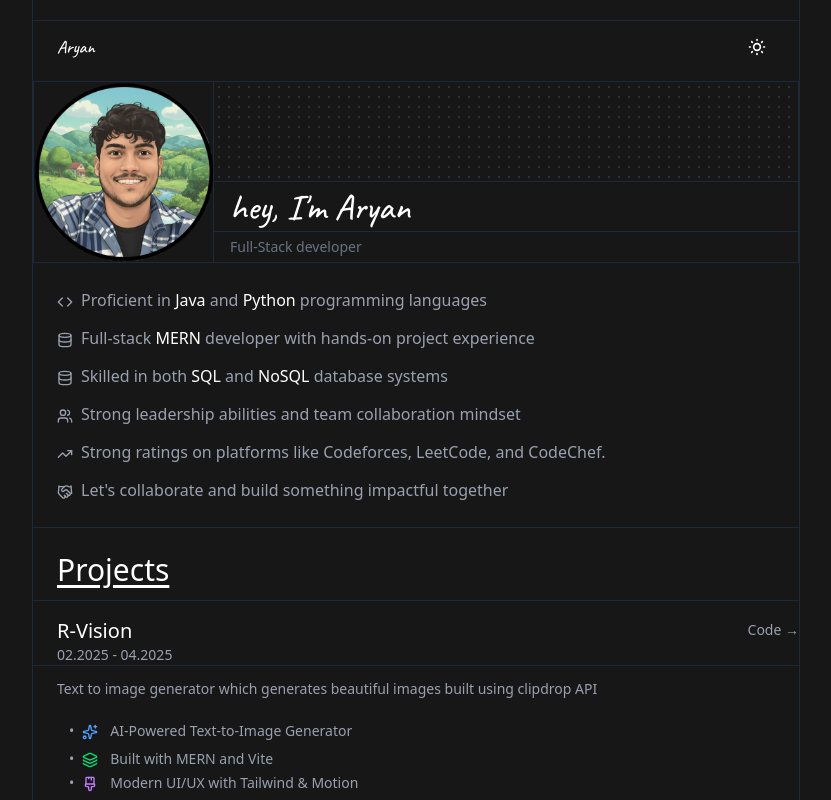
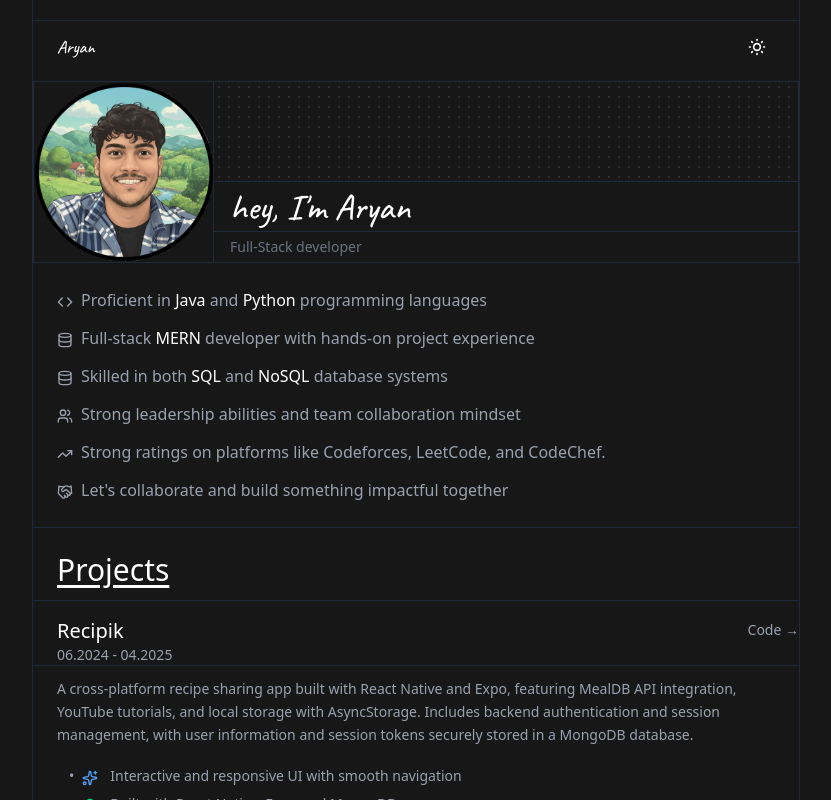
Before and after one commit to aryansenpaii/portfollio, a React (Vite) app: page / in a window 1280 px wide. Shown: the top 800 px of the page, without its empty margins (224-1055 px from the left). Built offline with nearby package versions, Linux system fonts and the light colour scheme; some icons are missing.

Commit message:
revised projects

```diff
--- a/src/Component/Sideprojects.jsx
+++ b/src/Component/Sideprojects.jsx
@@ -1,22 +1,22 @@
 import React from 'react';
 import { Sparkles, Layers, Paintbrush2, Lock } from 'lucide-react';
 
-// R-Vision Project
-const RVisionProject = ({ isDark }) => (
+// Recipik - App
+const RecipikApp = ({ isDark }) => (
   <div className={`pb-2 border-b ${isDark ? 'border-gray-800' : 'border-gray-200'}`}>
     <div className={`flex items-start border-b ${isDark ? 'border-gray-800' : 'border-neutral-200'} justify-between mb-3`}>
       <div className="px-6">
         <div className={`text-xl font-medium hover:underline ${isDark ? 'text-white' : 'text-gray-900'}`}>
-          R-Vision
+          Recipik
         </div>
         <div className={`text-sm ${isDark ? 'text-gray-400' : 'text-gray-600'}`}>
-          02.2025 - 04.2025
+          06.2024 - 04.2025
         </div>
       </div>
       <div className="flex items-center gap-4">
         <div>
           <a
-            href="https://github.com/Arnav270803/Rvision"
+            href="https://github.com/aryansenpaii/recipik-app"
             className={`text-sm transition-colors ${
               isDark ? 'text-gray-400 hover:text-white' : 'text-gray-600 hover:text-gray-900'
             }`}
@@ -27,7 +27,7 @@ const RVisionProject = ({ isDark }) => (
       </div>
     </div>
     <div className={`mb-3 px-6 leading-relaxed text-sm ${isDark ? 'text-gray-400' : 'text-gray-600'}`}>
-      Text to image generator which generates beautiful images built using clipdrop API
+      A cross-platform recipe sharing app built with React Native and Expo, featuring MealDB API integration, YouTube tutorials, and local storage with AsyncStorage. Includes backend authentication and session management, with user information and session tokens securely stored in a MongoDB database.
     </div>
 
     <div className='py-2 px-6'>
@@ -36,7 +36,7 @@ const RVisionProject = ({ isDark }) => (
           •
           <span className='px-2'>
             <Sparkles className={`w-4 h-4 inline mr-3 ${isDark ? 'text-blue-400' : 'text-blue-500'}`} />
-            AI-Powered Text-to-Image Generator
+            Interactive and responsive UI with smooth navigation
           </span>
         </p>
 
@@ -44,7 +44,7 @@ const RVisionProject = ({ isDark }) => (
           •
           <span className='px-2'>
             <Layers className={`w-4 h-4 inline mr-3 ${isDark ? 'text-green-400' : 'text-green-500'}`} />
-            Built with MERN and Vite
+            Built with React Native, Expo and MongoDB
           </span>
         </p>
 
@@ -52,7 +52,7 @@ const RVisionProject = ({ isDark }) => (
           •
           <span className='px-2'>
             <Paintbrush2 className={`w-4 h-4 inline mr-3 ${isDark ? 'text-purple-400' : 'text-purple-500'}`} />
-            Modern UI/UX with Tailwind & Motion
+            Modern UI/UX with NativeWind and JavaScript
           </span>
         </p>
 
@@ -60,7 +60,7 @@ const RVisionProject = ({ isDark }) => (
           •
           <span className='px-2'>
             <Lock className={`w-4 h-4 inline mr-3 ${isDark ? 'text-orange-400' : 'text-orange-500'}`} />
-            Secure Auth using JWT & MongoDB
+            Secure Auth and Session Management using JWT & MongoDB
           </span>
         </p>
       </div>
@@ -341,7 +341,7 @@ const Sideprojects = ({ isDark = false }) => {
       </div>
 
       <div className="space-y-4">
-        <RVisionProject isDark={isDark} />
+        <RecipikApp isDark={isDark} />
         <WhisperFlixProject isDark={isDark} />
         <VynixProject isDark={isDark} />
         <TeachersERP isDark={isDark} />
```
